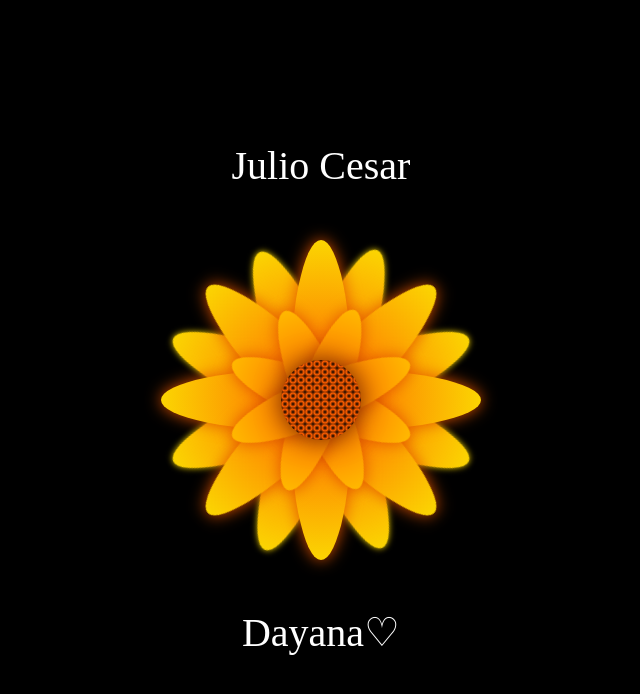
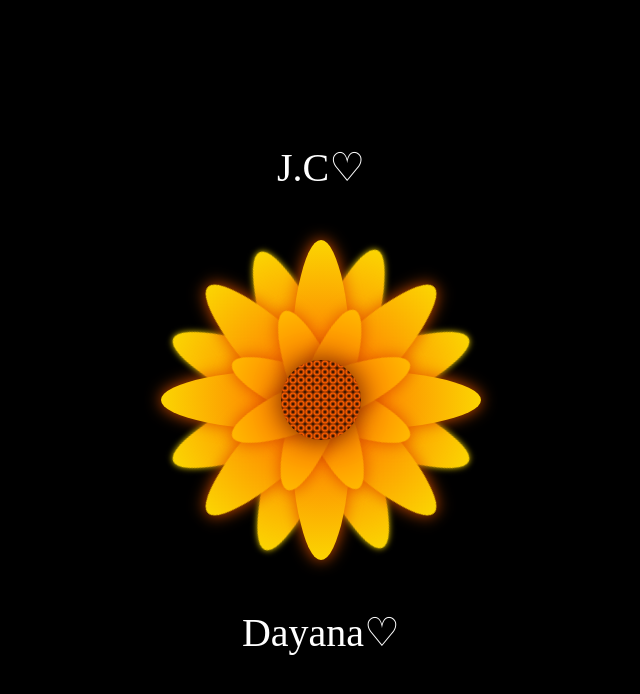
Before and after one commit to hazard0101/Pame, a plain HTML site: page docs/index.html in a window 1280 px wide. Shown: the whole page, without its empty margins (319-959 px from the left). Drawn offline with Linux system fonts and the light colour scheme.

Commit message:
Update index.html

```diff
--- a/docs/index.html
+++ b/docs/index.html
@@ -13,7 +13,7 @@
 <body>
 
 <div class="flower">
-    <div class="text-above">Julio Cesar</div>
+    <div class="text-above">J.C♡</div>
     <div class="mid">
     </div>
     <div class="Petal1 p1">
```
